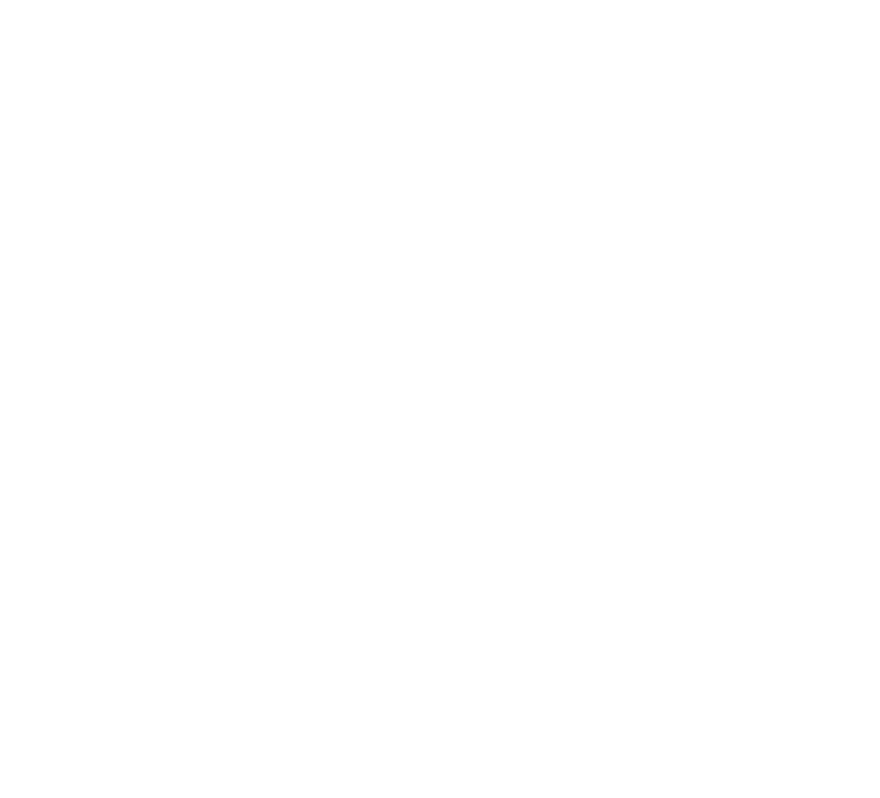
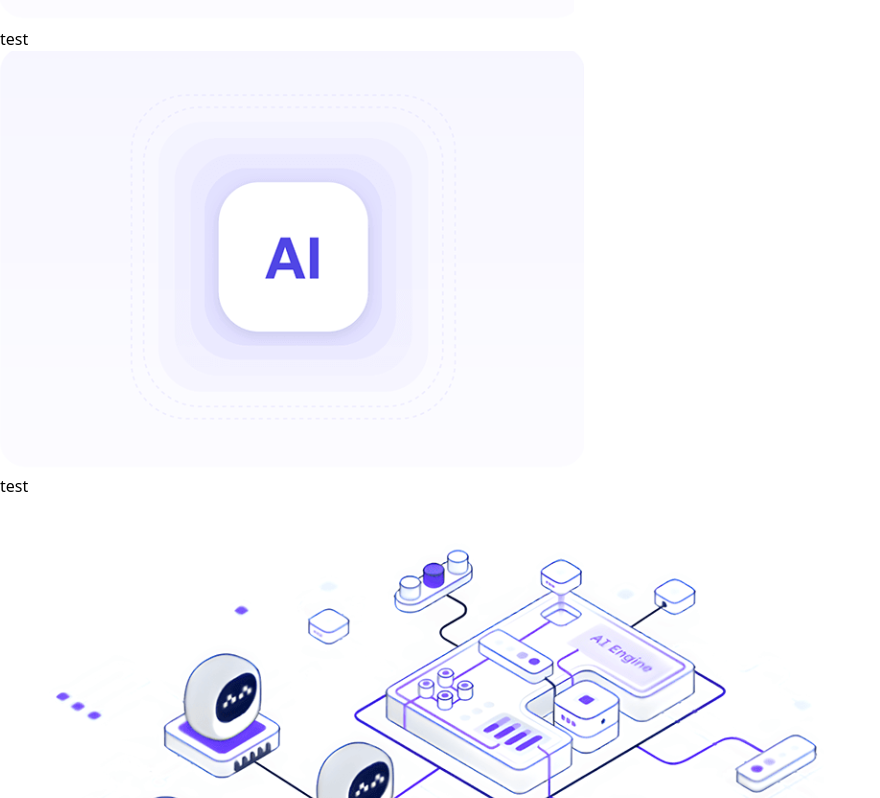
Before and after one commit to manishaac2002/ai_react_tailwindcss, a React (Vite) app: page / in a window 1280 px wide. Shown: the part 5760-6558 px from the top of the page, without its empty margins (0-880 px from the left). Before the commit the page ends 4243 px from the top, so only its background shows below. Built offline with nearby package versions, Linux system fonts and the light colour scheme.

Commit message:
feat : tech component is working on.

```diff
--- a/src/App.jsx
+++ b/src/App.jsx
@@ -7,6 +7,9 @@
       <Company />
       <DevelopAi />
       <DeployAi />
+      <TechnologyAi />
+      <DeployAi />
+      <Header />
 
     </>
   )
@@ -208,10 +211,41 @@
   )
 }
 
+function TechnologyAi() {
+  return (
+    <div className="mx-44 pt-40  ">
+      <div className="border border-gray-300  bg-indigo-50 rounded-3xl pt-16">
+        <div className="py-4 flex justify-center">
+          <a href="" className="border border-indigo-400 bg-slate-100 px-6 py-2 rounded-3xl flex justify-center shadow-indigo-200 text-lg shadow-lg">
+            <svg className="w-6 h-6" xmlns="http://www.w3.org/2000/svg" viewBox="0 0 640 512">!Font Awesome Free 6.6.0 by
+              @fontawesome - https://fontawesome.com License - https://fontawesome.com/license/free Copyright 2024 Fonticons,
+              Inc.--<path d="M320 0c17.7 0 32 14.3 32 32l0 64 120 0c39.8 0 72 32.2 72 72l0 272c0 39.8-32.2 72-72 72l-304 0c-39.8 0-72-32.2-72-72l0-272c0-39.8 32.2-72 72-72l120 0 0-64c0-17.7 14.3-32 32-32zM208 384c-8.8 0-16 7.2-16 16s7.2 16 16 16l32 0c8.8 0 16-7.2 16-16s-7.2-16-16-16l-32 0zm96 0c-8.8 0-16 7.2-16 16s7.2 16 16 16l32 0c8.8 0 16-7.2 16-16s-7.2-16-16-16l-32 0zm96 0c-8.8 0-16 7.2-16 16s7.2 16 16 16l32 0c8.8 0 16-7.2 16-16s-7.2-16-16-16l-32 0zM264 256a40 40 0 1 0 -80 0 40 40 0 1 0 80 0zm152 40a40 40 0 1 0 0-80 40 40 0 1 0 0 80zM48 224l16 0 0 192-16 0c-26.5 0-48-21.5-48-48l0-96c0-26.5 21.5-48 48-48zm544 0c26.5 0 48 21.5 48 48l0 96c0 26.5-21.5 48-48 48l-16 0 0-192 16 0z" />
+            </svg> <span className="pl-2 ">TECHNOLOGY</span>
+          </a>
+        </div>
+
+        <div className="flex justify-center text-gray-900">
+          <p className="text-6xl font-light py-4">Transforming
+            <span className="font-medium "> Experiences <br />with Powerful </span>
+            Features</p>
+        </div>
+
+        <p className="text-xl text-gray-500 pt-4 flex justify-center">Create AI Agents from scratch powered by any combination</p>
+
+        <div className="grid grid-cols-2 m-10 px-32">
+          <div className="border border-gray-300">
+             <img className="pt-5" src="/person.png" alt="" />
+            test</div>
+          <div className="border border-gray-300 pl-10">
+             <img className="pt-5" src="/ai.png" alt="" />
+            test</div>
+        </div>
+      </div>
+    </div>
+  )
+}
+
 {/* start here------------------------------------------------------------------------------------- */ }
-// function TechnologyAi () {
-// }
-
 // function PlatformAi () {
 
 // }
```
Also changed, not shown: ai.png (added), person.png (added).
